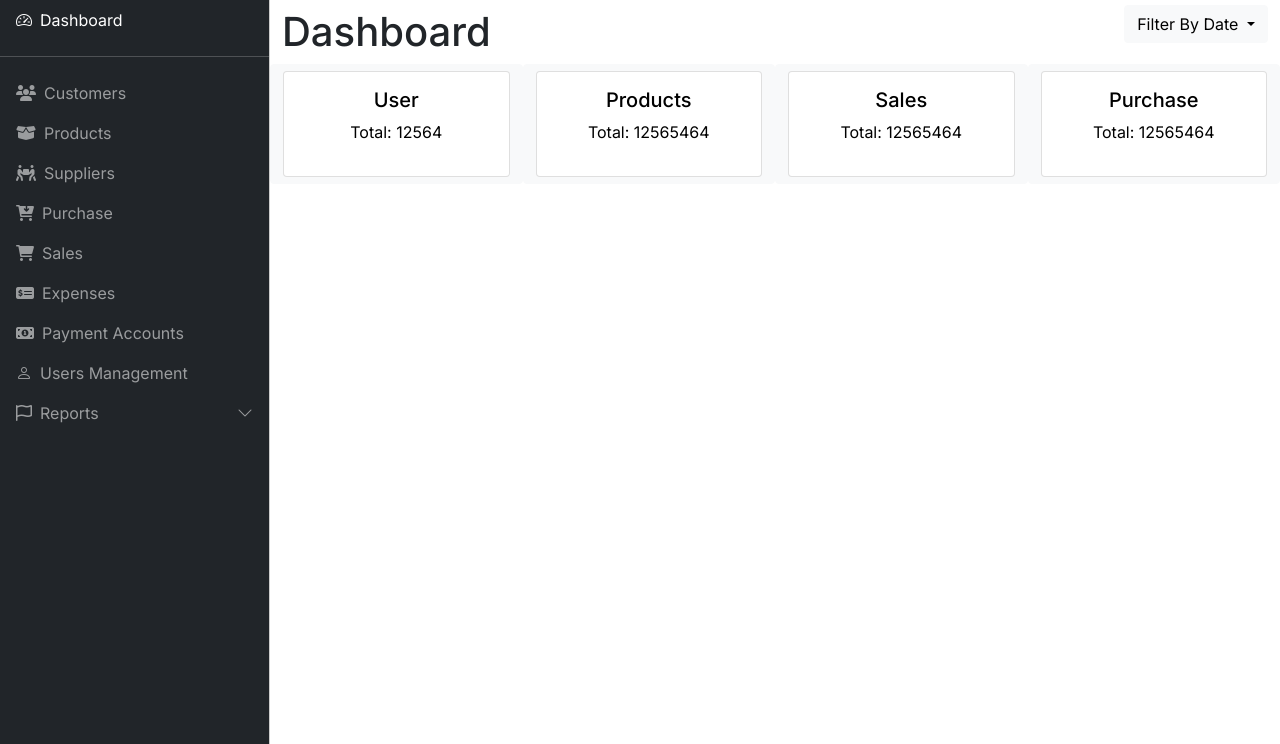
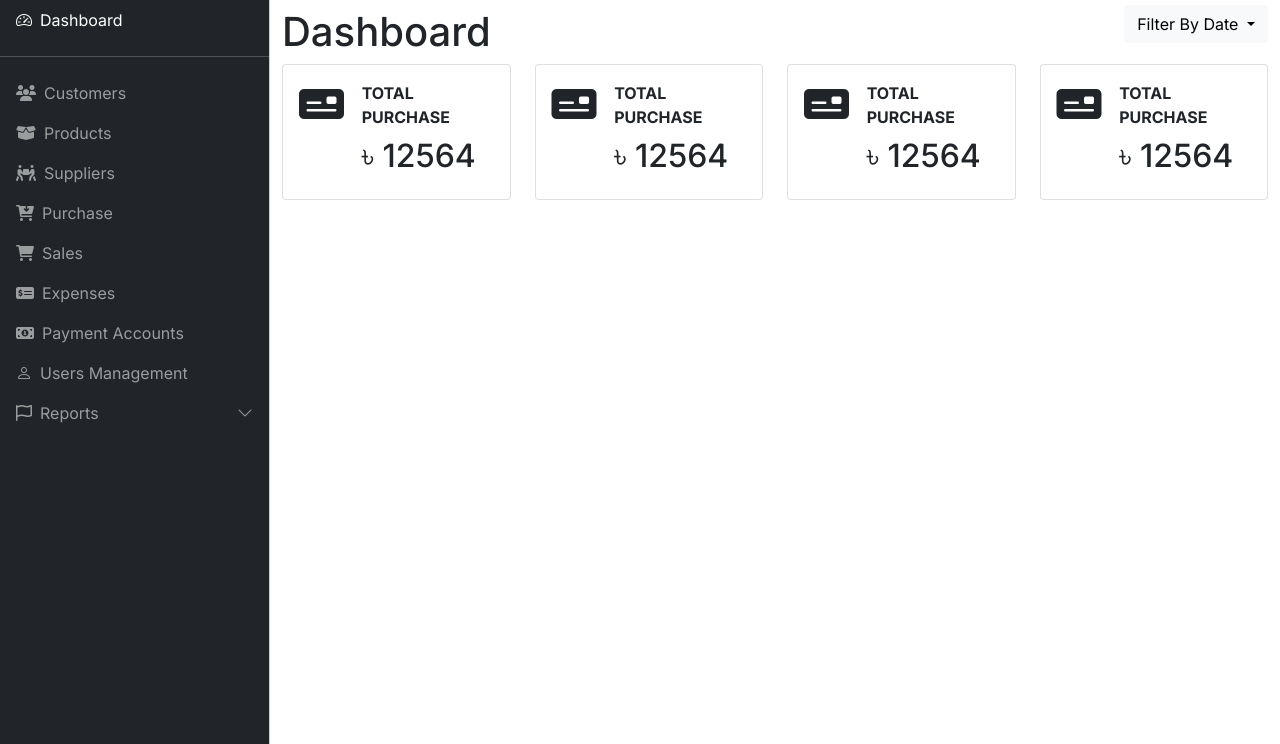
Before and after one commit to asamamun/tigerPOS, a CodeIgniter 4 app: template app/Views/dashboard/dashboard.php in a window 1280 px wide. Shown: the part 56-800 px from the top of the page. Run offline with PHP 8.4 and a stand-in for CodeIgniter, Linux system fonts and the light colour scheme; the template is opened without the code that fills it, so the values that code supplies are empty; some libraries are stand-ins or nearby versions.

Commit message:
dashboard design modified

```diff
--- a/app/Views/dashboard/dashboard.php
+++ b/app/Views/dashboard/dashboard.php
@@ -27,41 +27,78 @@
     </div>
 </div>
 
-<div class="row ">
-    <div class="col-sm-3 btn btn-light">
+<div class="row">
+    <div class="col-md-3">
         <div class="card">
-            <div class="card-body">
-                <h5 class="card-title">User</h5>
-                <p>Total: 12564</p>
+            <div class="row">
+                <div class="col-3">
+                    <div class="card-body text-center">
+                        <h1><i class="fa-solid fa-money-check"></i></h1>
+                    </div>
+                </div>
+                <div class="col-9">
+                    <div class="card-body">
+                        <p class="card-title fw-bold">TOTAL PURCHASE</p>
+                        <h2>&#2547; 12564</h2>
+                    </div>
+                </div>
             </div>
         </div>
     </div>
-    <div class="col-sm-3 btn btn-light">
+    <div class="col-md-3">
         <div class="card">
-            <div class="card-body">
-                <h5 class="card-title">Products</h5>
-                <p>Total: 12565464</p>
+            <div class="row">
+                <div class="col-3">
+                    <div class="card-body text-center">
+                        <h1><i class="fa-solid fa-money-check"></i></h1>
+                    </div>
+                </div>
+                <div class="col-9">
+                    <div class="card-body">
+                        <p class="card-title fw-bold">TOTAL PURCHASE</p>
+                        <h2>&#2547; 12564</h2>
+                    </div>
+                </div>
+            </div>
+        </div>
+    </div>
+    <div class="col-md-3">
+        <div class="card">
+            <div class="row">
+                <div class="col-3">
+                    <div class="card-body text-center">
+                        <h1><i class="fa-solid fa-money-check"></i></h1>
+                    </div>
+                </div>
+                <div class="col-9">
+                    <div class="card-body">
+                        <p class="card-title fw-bold">TOTAL PURCHASE</p>
+                        <h2>&#2547; 12564</h2>
+                    </div>
+                </div>
+            </div>
+        </div>
+    </div>
+    <div class="col-md-3">
+        <div class="card">
+            <div class="row">
+                <div class="col-3">
+                    <div class="card-body text-center">
+                        <h1><i class="fa-solid fa-money-check"></i></h1>
+                    </div>
+                </div>
+                <div class="col-9">
+                    <div class="card-body">
+                        <p class="card-title fw-bold">TOTAL PURCHASE</p>
+                        <h2>&#2547; 12564</h2>
+                    </div>
+                </div>
             </div>
         </div>
     </div>
 
-    <div class="col-sm-3 btn btn-light">
-        <div class="card">
-            <div class="card-body">
-                <h5 class="card-title">Sales</h5>
-                <p>Total: 12565464</p>
-            </div>
-        </div>
-    </div>
-    <div class="col-sm-3 btn btn-light">
-        <div class="card">
-            <div class="card-body">
-                <h5 class="card-title">Purchase</h5>
-                <p>Total: 12565464</p>
-            </div>
-        </div>
-    </div>
 </div>
+
 <?= $this->endSection(); ?>
 
 
```
